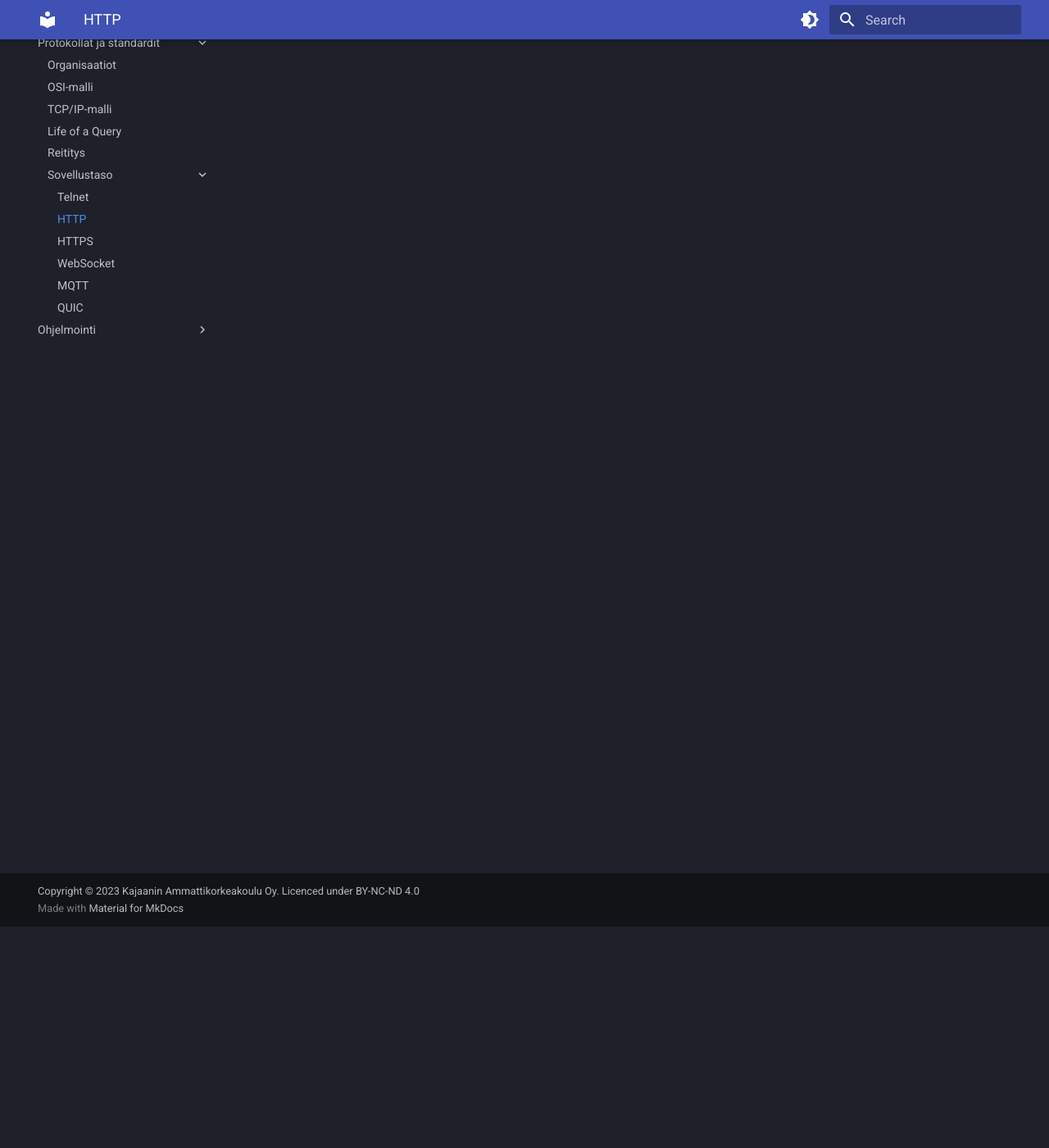
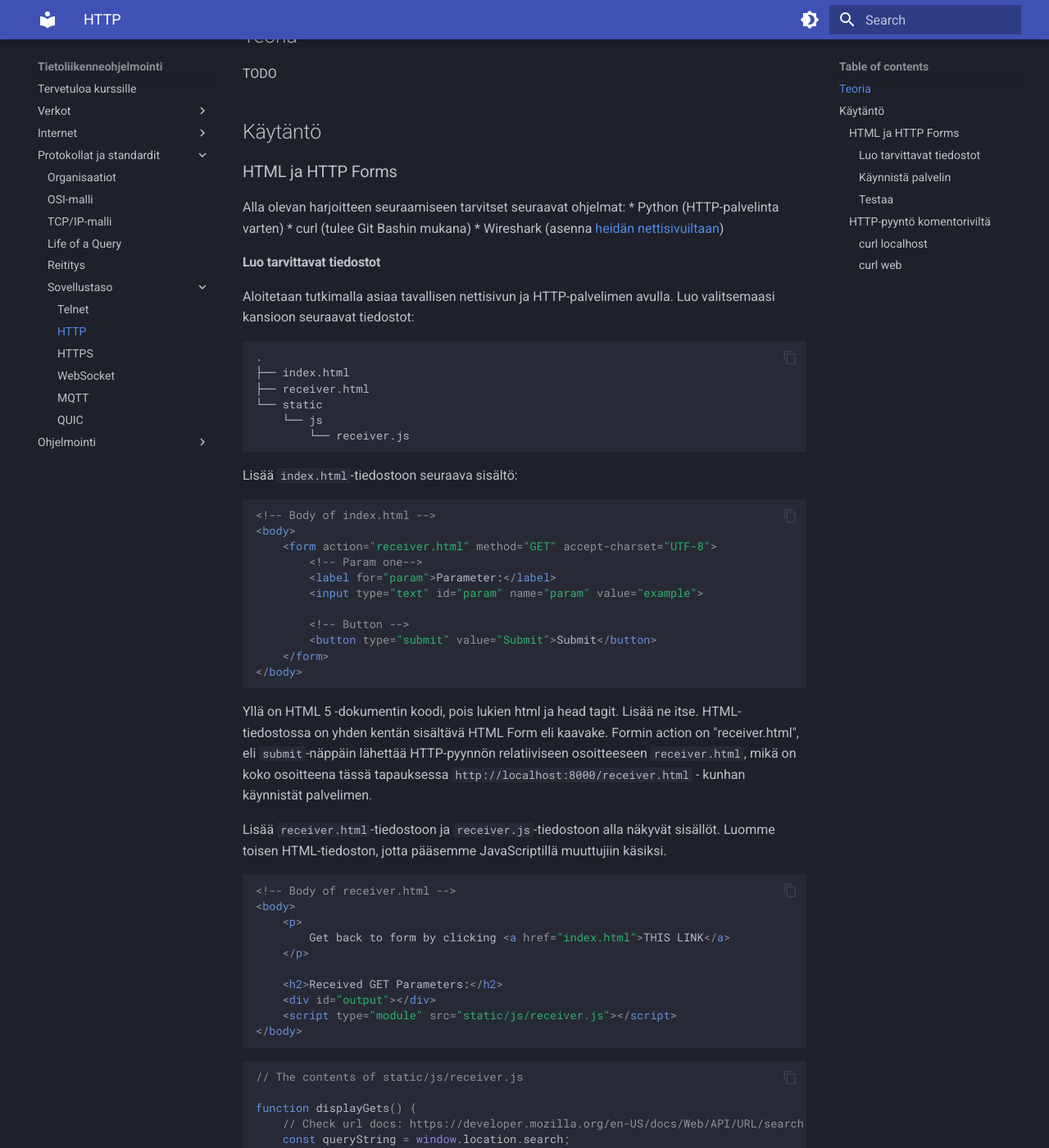
Before and after one commit to sourander/tietoliikenneohjelmointi, an MkDocs documentation site: the page built from docs/protokollat_ja_standardit/sovellustaso/http.md, in a window 1280 px wide and 1400 px high, scrolled down 270 px. Shown: the whole window at 82% size. Built offline with MkDocs 1.6.1 and Material for MkDocs 9.7.7, drawn with Linux system fonts in a browser that asks for light colours; some of the changed text lies outside the part shown.

Commit message:
Added HTTP content

````diff
--- a/docs/protokollat_ja_standardit/sovellustaso/http.md
+++ b/docs/protokollat_ja_standardit/sovellustaso/http.md
@@ -1 +1,144 @@
+HTTP on protokolla, jota käytetään välittämään muun muassa HTML-sivuja. HTTP:n avulla voi siirtää käytännössä mitä tahansa dataa, kunhan data on enkoodattu tavalliseksi ASCII-merkistöksi. Tutkitaan tätä hieman käytännössä.
+
+## Teoria
+
 TODO
+
+## Käytäntö
+
+### HTML ja HTTP Forms
+
+Alla olevan harjoitteen seuraamiseen tarvitset seuraavat ohjelmat:
+* Python (HTTP-palvelinta varten)
+* curl (tulee Git Bashin mukana)
+* Wireshark (asenna [heidän nettisivuiltaan](https://www.wireshark.org/))
+
+#### Luo tarvittavat tiedostot
+
+Aloitetaan tutkimalla asiaa tavallisen nettisivun ja HTTP-palvelimen avulla. Luo valitsemaasi kansioon seuraavat tiedostot:
+
+```
+.
+├── index.html
+├── receiver.html
+└── static
+    └── js
+        └── receiver.js
+```
+
+Lisää `index.html`-tiedostoon seuraava sisältö:
+
+```html
+<!-- Body of index.html -->
+<body>
+    <form action="receiver.html" method="GET" accept-charset="UTF-8">
+        <!-- Param one-->
+        <label for="param">Parameter:</label>
+        <input type="text" id="param" name="param" value="example">
+
+        <!-- Button -->
+        <button type="submit" value="Submit">Submit</button>
+    </form>
+</body>
+```
+
+
+Yllä on HTML 5 -dokumentin koodi, pois lukien html ja head tagit. Lisää ne itse. HTML-tiedostossa on yhden kentän sisältävä HTML Form eli kaavake. Formin action on "receiver.html", eli `submit`-näppäin lähettää HTTP-pyynnön relatiiviseen osoitteeseen `receiver.html`, mikä on koko osoitteena tässä tapauksessa `http://localhost:8000/receiver.html` - kunhan käynnistät palvelimen.
+
+Lisää `receiver.html`-tiedostoon ja `receiver.js`-tiedostoon alla näkyvät sisällöt. Luomme toisen HTML-tiedoston, jotta pääsemme JavaScriptillä muuttujiin käsiksi.
+
+```html
+<!-- Body of receiver.html -->
+<body>
+    <p>
+        Get back to form by clicking <a href="index.html">THIS LINK</a>
+    </p>
+
+    <h2>Received GET Parameters:</h2>
+    <div id="output"></div>
+    <script type="module" src="static/js/receiver.js"></script>
+</body>
+```
+
+```js
+// The contents of static/js/receiver.js
+
+function displayGets() {
+    // Check url docs: https://developer.mozilla.org/en-US/docs/Web/API/URL/search
+    const queryString = window.location.search;
+
+    // Check docs: https://developer.mozilla.org/en-US/docs/Web/API/URLSearchParams
+    const mySearchParams = new URLSearchParams(queryString);
+
+    // Get the element where we append these
+    const outputElement = document.getElementById('output');
+
+    for (const [key, value] of mySearchParams.entries()) {
+        const paramElement = document.createElement('p');
+        paramElement.textContent = `${key}: ${value}`;
+        outputElement.append(paramElement);
+        console.log(key, value)
+    }
+}
+
+// Call the function to display GET parameters when the page loads
+displayGets();
+```
+
+#### Käynnistä palvelin
+
+Navigoi oikeaan kansioon ja aja komento:
+
+```python
+python -m http.server -b 127.0.0.1 # [-d subdirectory]
+```
+
+#### Testaa
+
+1. Käynnistä Wireshark ja aloita loopback devicen pakettien kaappaus.
+2. Navigoi nettiselaimella osoitteeseen `http://127.0.0.1:8000`. Pythonin HTTP-serverin pitäisi tarjota linkki tähän.
+3. Syötä param-kenttään jokin merkkijono, kuten `Späm späm späm * 100`
+4. Pysäytä Wiresharkin kaappaus
+5. Analysoi dumppia Wiresharkissa
+
+!!! question "Tehtävä"
+    Vaihda HTML Formista method `GET` => `POST`. Katso, mitä tapahtuu sekä Wiresharkissa että selaimessa, kun yrität käyttää kaavaketta. Muistathan painaa refreshiä (++f5++) välissä, jotta `index.html` on varmasti ladattu uusiksi.
+
+### HTTP-pyyntö komentoriviltä
+
+Käytetään seuraavaksi verkkoselaimen sijasta huomattavasti yksinkertaisempaa sovellusta nimeltään curl. Tarkista alkuun, että ohjelma on asennettuna. Sen pitäisi olla Git Bash:ssä vakiona:
+
+#### curl localhost
+
+```bash
+$ curl --version
+curl 8.1.2 (x86_64-apple-darwin22.0) libcurl/8.1.2 (SecureTransport) LibreSSL/3.3.6 zlib/1.2.11 nghttp2/1.51.0
+...
+```
+
+Kokeile seuraavia komentoja. Tarkkaile myös, mitä tapahtuu
+
+```bash
+# Luo shell-istunnon ajaksi muuttuja url
+$ url="http://127.0.0.1:8000"
+
+# Kutsu index.html-tiedostoa
+$ curl $url
+
+# Kutsu myös receiveriä
+$ curl "$url/receiver.html?param=kissa"
+
+# Kokeile myös verbose optionia
+$ curl -vvv $url
+```
+
+#### curl web
+
+Kokeillaan myös sivuston JSON Placeholder käyttöä. Vierailethan sivuilla, jotta tiedät, mistä on kyse!
+
+```bash
+# Luo shell-istunnon ajaksi muuttuja url (jyrää edellisen arvon)
+$ url="https://jsonplaceholder.typicode.com"
+
+# Tee POST, GET ja DELETE
+```
````
Also changed, not shown: docs/ohjelmointi/rest_api.md (+1 -0 lines), docs/protokollat_ja_standardit/life_of_a_query.md (+10 -0 lines).
